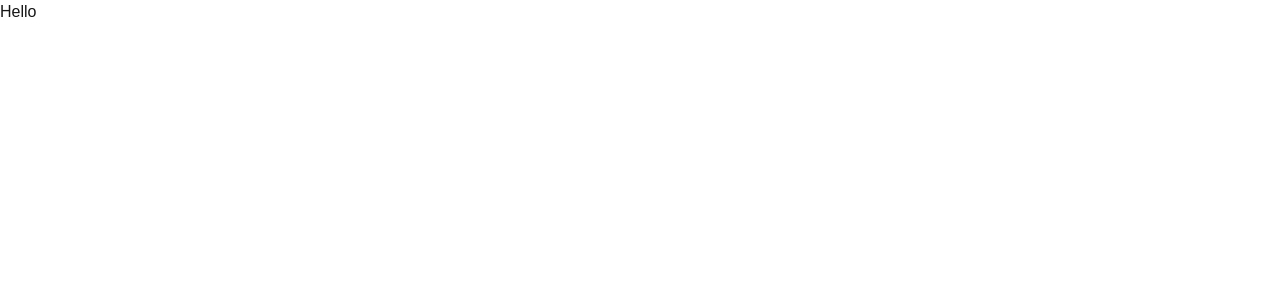
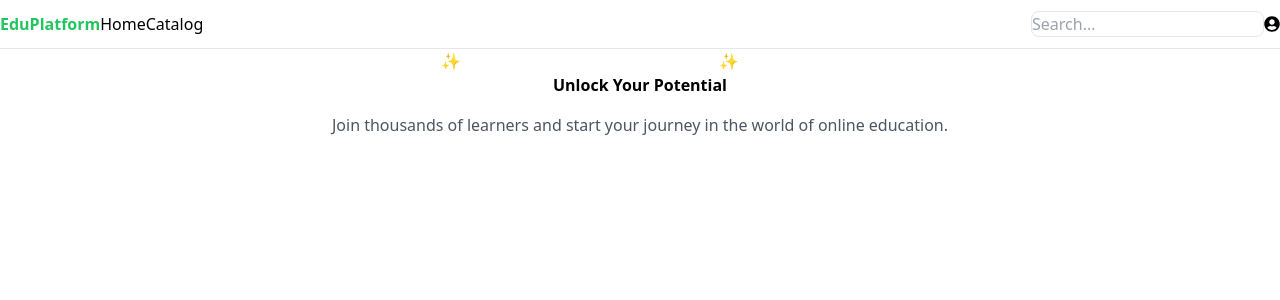
Before and after one commit to codewithdann0/Educational_platform, a Next.js app: page / in a window 1280 px wide. Shown: the top 300 px of the page. Built offline with nearby package versions, Linux system fonts and the light colour scheme.

Commit message:
The home page and navigation bar

```diff
--- /dev/null
+++ b/app/components/navbar.tsx
@@ -0,0 +1,53 @@
+'use client';
+import Link from 'next/link';
+import { useState } from 'react';
+import { FaUserCircle } from 'react-icons/fa';
+
+const Navbar = () => {
+  const [username] = useState("Daniel Tigistu");
+  const [isMobileMenuOpen, setMobileMenuOpen] = useState(false);
+
+  const toggleMobileMenu = () => {
+    setMobileMenuOpen(!isMobileMenuOpen);
+  };
+
+  return (
+    <nav className="bg-white shadow fixed top-0 left-0 right-0 z-10 w-full mb-7">
+      <div className="flex justify-between items-center p-4 max-w-screen-xl mx-auto">
+        {/* Logo on the left */}
+        <Link href="/" className="text-2xl font-bold text-green-500 mr-20"> {/* Increased margin-right */}
+          EduPlatform
+        </Link>
+
+        {/* Navigation Links */}
+        <div className={`flex-col md:flex md:flex-row md:space-x-8 absolute md:static bg-white w-full md:w-auto ${isMobileMenuOpen ? 'top-12' : '-top-40'} transition-all duration-300`}>
+          <div className="flex flex-col md:flex-row md:space-x-8"> {/* Added md:space-x-8 for spacing */}
+            <Link href="/" className="block text-gray-700 hover:text-green-500 py-3 px-4">
+              Home
+            </Link>
+            <Link href="/catalog" className="block text-gray-700 hover:text-green-500 py-3 px-4">
+              Catalog
+            </Link>
+          </div>
+        </div>
+
+        {/* Search Bar and User Information */}
+        <div className="flex items-center space-x-4 ml-auto">
+          <div className="relative hidden md:block">
+            <input
+              type="text"
+              placeholder="Search..."
+              className="border rounded-lg px-4 py-2 focus:outline-none focus:ring-2 focus:ring-green-500"
+            />
+          </div>
+          <div className="flex items-center">
+            <FaUserCircle className="text-gray-700 w-8 h-8" />
+          </div>
+        </div>
+      </div>
+      <hr />
+    </nav>
+  );
+};
+
+export default Navbar;
--- a/app/globals.css
+++ b/app/globals.css
@@ -1,27 +1,3 @@
 @tailwind base;
 @tailwind components;
 @tailwind utilities;
-
-:root {
-  --background: #ffffff;
-  --foreground: #171717;
-}
-
-@media (prefers-color-scheme: dark) {
-  :root {
-    --background: #0a0a0a;
-    --foreground: #ededed;
-  }
-}
-
-body {
-  color: var(--foreground);
-  background: var(--background);
-  font-family: Arial, Helvetica, sans-serif;
-}
-
-@layer utilities {
-  .text-balance {
-    text-wrap: balance;
-  }
-}
--- a/app/page.tsx
+++ b/app/page.tsx
@@ -1,9 +1,48 @@
-import Image from "next/image";
+import Navbar from './components/navbar'; // Ensure correct casing for the component name
+import Link from 'next/link'; // Correct the import for Link from Next.js
+import { FaFacebookF, FaTwitter, FaInstagram, FaLinkedin } from 'react-icons/fa'; // Import the desired icons
 
 export default function Home() {
   return (
     <div>
-     <h1>Hello</h1>
+      <Navbar />
+      <div className='bg-black-700 text-white text-center py-4'>
+        ✨ Welcome to your new Dashboard ✨ What's New?
+      </div>
+      <div className="bg-white p-6">
+        {/* Hero Section */}
+        <div className="py-20 text-center">
+          <h1 className="text-5xl font-bold text-gray-800">Unlock Your Potential</h1>
+          <p className="mt-4 text-lg text-gray-600">
+            Join thousands of learners and start your journey in the world of online education.
+          </p>
+          <Link href="/courses" className="mt-6 inline-block bg-blue-500 text-white font-semibold py-2 px-6 rounded hover:bg-green-600 transition duration-200">
+            Explore Courses
+          </Link>
+        </div>
+        {/* Other content goes here... */}
+      </div>
+
+      {/* Footer Section */}
+      <footer className="bg-gray-800 text-white py-6">
+        <div className="container mx-auto text-center">
+          <p className="mb-4">© 2024 Your Educational Platform. All Rights Reserved.</p>
+          <div className="flex justify-center space-x-4">
+            <Link href="https://facebook.com" target="_blank" className="text-gray-400 hover:text-white transition duration-200">
+              <FaFacebookF size={24} />
+            </Link>
+            <Link href="https://twitter.com" target="_blank" className="text-gray-400 hover:text-white transition duration-200">
+              <FaTwitter size={24} />
+            </Link>
+            <Link href="https://instagram.com" target="_blank" className="text-gray-400 hover:text-white transition duration-200">
+              <FaInstagram size={24} />
+            </Link>
+            <Link href="https://linkedin.com" target="_blank" className="text-gray-400 hover:text-white transition duration-200">
+              <FaLinkedin size={24} />
+            </Link>
+          </div>
+        </div>
+      </footer>
     </div>
   );
 }
--- a/package.json
+++ b/package.json
@@ -12,7 +12,8 @@
     "firebase": "^10.13.2",
     "next": "14.2.13",
     "react": "^18",
-    "react-dom": "^18"
+    "react-dom": "^18",
+    "react-icons": "^5.3.0"
   },
   "devDependencies": {
     "@types/node": "^20",
```
Also changed, not shown: 1 other file (tests, documents, lock files or other folders).
